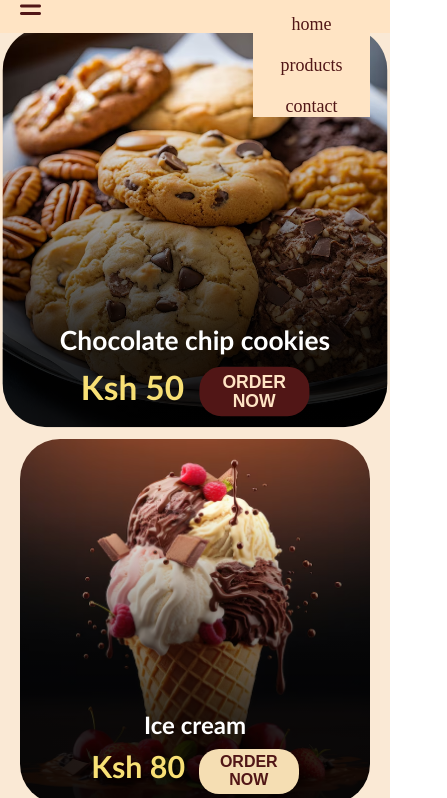
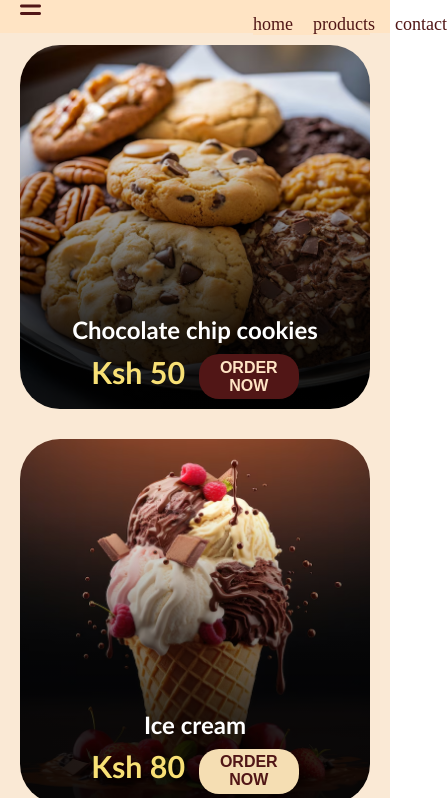
Before and after one commit to ryan374538/full-bakery-website, a plain HTML site: page index.html in a window 390 px wide. In both pictures the pointer is over the button 248 px from the left and 1413 px from the top of the page. Shown: the part 1037-1835 px from the top of the page, 447 px wide, since content can reach past the window. Drawn offline with Linux system fonts and the light colour scheme.

Commit message:
added ease

```diff
--- a/style.css
+++ b/style.css
@@ -110,20 +110,6 @@
     background-image: linear-gradient(to top,  rgba(0, 0, 0, 0.842) 20%,  transparent 80%),
       url('img/french-choux-pastry-with-white-cream-strawberries_140725-5809.avif');
   }
-  .div1:hover{
-    transform: scale(1.1);
-  }
-  .div1:hover{
-    transform: scale(1.1);
-  }
-  .div1:hover{
-    transform: scale(1.1);
-  }
-  .div1:hover{
-    transform: scale(1.1);
-  }
-
-
 
   /* ORDER TITLE */
   .order {
@@ -174,8 +160,6 @@
   @media (max-width: 768px) {
     nav ul {
       display: none;
-      flex-direction: column;
-      color: bisque;
       background-color: bisque;
       position: absolute;
       top: 60px;
@@ -185,6 +169,7 @@
       right: 20px;
       padding: 30px;
       transition: all 0.3s ease;
+      gap: 0;
     }
 
     nav ul.show {
@@ -292,6 +277,7 @@
   button:hover{
     background-color:  rgb(81, 22, 22);
     color: bisque;
+    transition: all 0.7s ease;
   }
   .icons a:hover{
     color: rgb(248, 224, 117);
```
